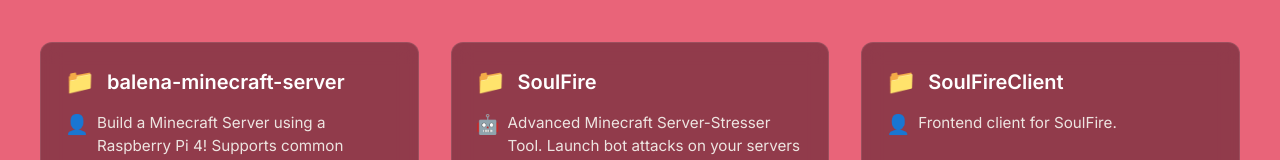
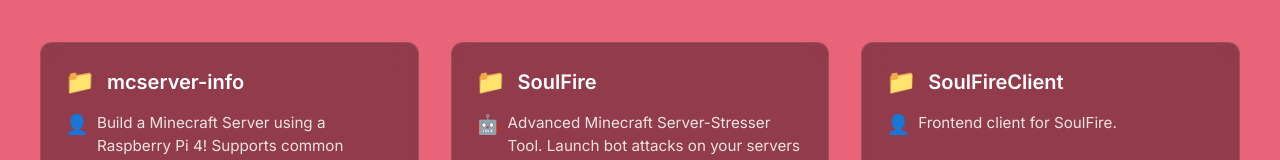
Before and after one commit to iamsparkedev/iamsparkedev.github.io, a React (Vite) app: page / in a window 1280 px wide. Shown: the part 947-1107 px from the top of the page. Built offline with nearby package versions, Linux system fonts and the light colour scheme.

Commit message:
Update Projects.tsx

```diff
--- a/src/components/Projects.tsx
+++ b/src/components/Projects.tsx
@@ -16,14 +16,14 @@
 
 const projects: Project[] = [
   {
-    title: 'balena-minecraft-server',
+    title: 'mcserver-info',
     description: 'Build a Minecraft Server using a Raspberry Pi 4! Supports common Servers, SCP, RCON and Wifi Connect.',
     icon: '👤',
     stars: 25,
     forks: 65,
     language: 'Shell',
     languageColor: '#89e051',
-    repo: 'https://github.com/username/balena-minecraft-server',
+    repo: 'https://github.com/iamsparkedev/mcserver-info',
     username: 'username',
     repoName: 'balena-minecraft-server',
   },
```
